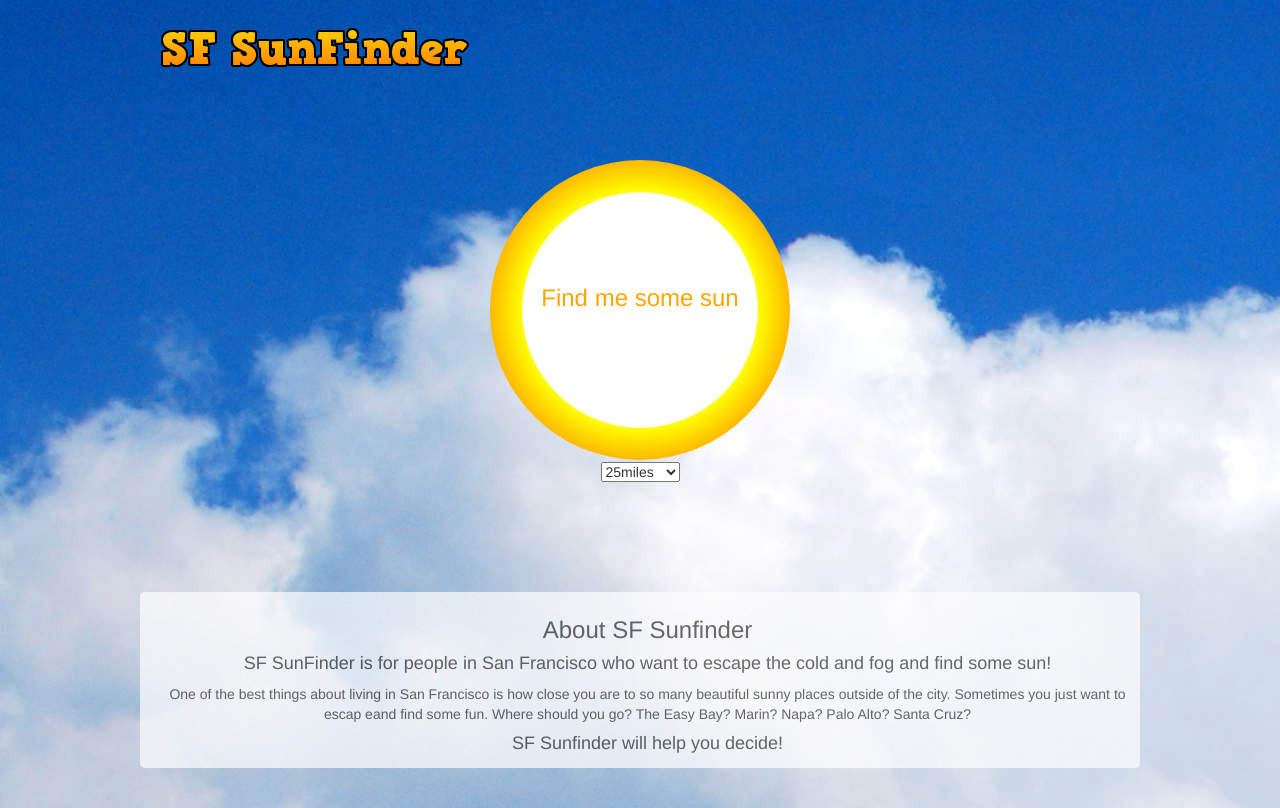
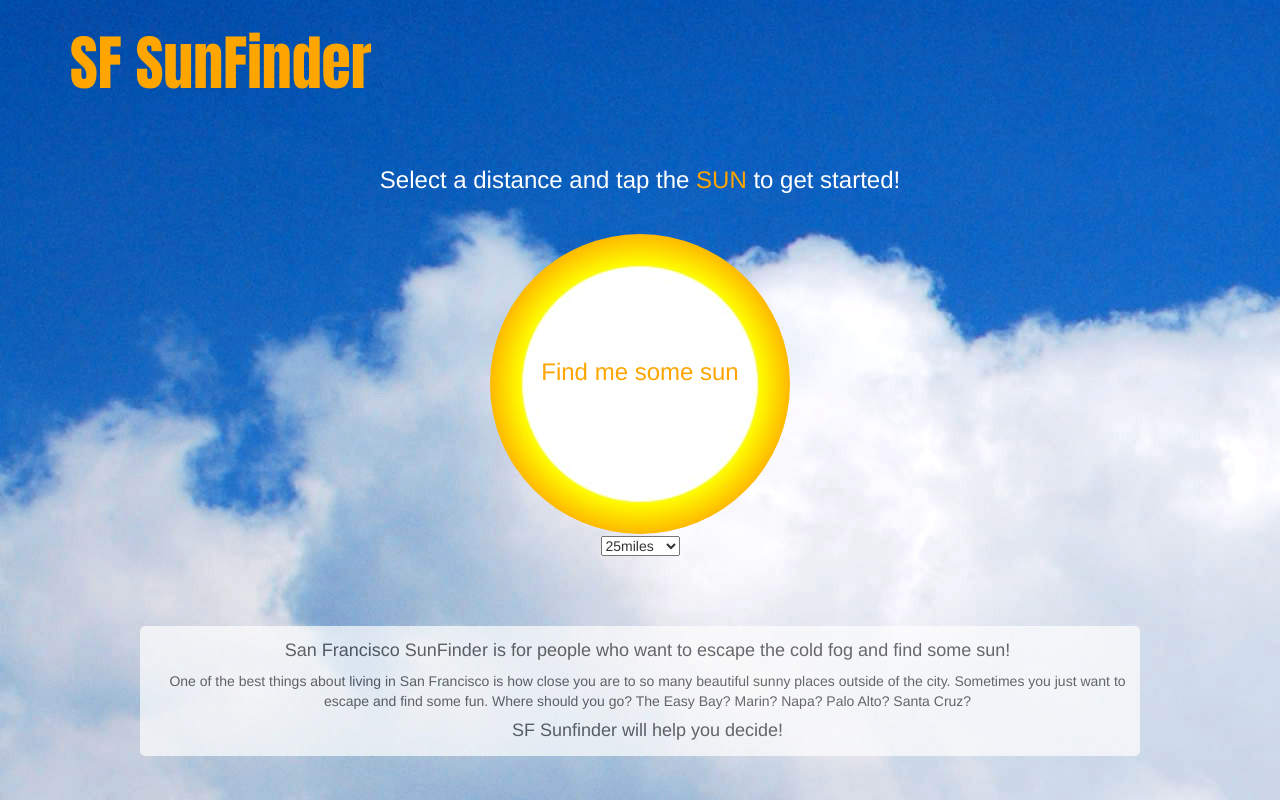
Before and after one commit to mikeyferg/sfSunFinder_final, a plain HTML site: page index.html in a window 1280 px wide. Drawn offline with nearby package versions, Linux system fonts and the light colour scheme.

Commit message:
design cleanup and fades

```diff
--- a/css/style.css
+++ b/css/style.css
@@ -7,16 +7,19 @@ body {
 	margin-top: 20px;
 }
 #logo a {
-	display: block;
-	width: 320px;
-	height: 60px;
-	background: url("../img/logo.png") no-repeat;
 	margin-bottom: 40px;
+	font-family: 'Anton', sans-serif;
+	font-size: 60px;
+	color: #ffa500;
 }
+
+#logo a:hover {
+	text-decoration: none;
+	color: white;
+}
+
 /*--------- Start Main ----------- */
 #main {
-	margin-top: 40px;
-	margin-bottom: 40px;
 	dis play: none;
 }
 #main img {
@@ -24,12 +27,8 @@ body {
 	margin: 0 auto;
 
 }
-#main p, #main h3 {
+#main p, #main h3, #main h4 {
 	text-align: center;
-}
-
-#main h3 a:hover {
-	color: white;
 }
 
 #main .sunButton {
@@ -38,13 +37,22 @@ body {
 	color: #ffa500;
 }
 
-#main p.distance a {
+.instructions {
+	backg round: white;
+	padding: 1px 0;
+	margin-bottom: 30px;
+	border-radius: 2px;
 	color: white;
-	text-decoration: none;
+	text-align: center;
+
+}
+
+.instructions span {
+	color:#ffa500 ;
 }
 
 select {
-	margin-bottom: 100px;
+	margin-bottom: 60px;
 }
 
 /*--  About Section --------- */
@@ -53,14 +61,9 @@ select {
 	padding: 5px 5px 5px 20px;
 	background: white;
 	border-radius:5px;
-	-moz-border-radius:5px;
-	-webkit-border-radius:5px;
 	opacity: .7;
 }
 
-.about h4 {
-	text-align: center;
-}
 
 /* ------------Begin Results ----------------- */
 #results {
@@ -82,8 +85,7 @@ select {
     background: url("../img/hotslogan1.gif") no-repeat;
 }
 
-
-#temperatures table,th,td {
+table,th,td {
 	bor der:1px solid black;
 }
 
@@ -121,8 +123,6 @@ table th {
 	padding: 15px;
 }
 
-
-
 th:first-child {
     border-radius: 6px 0 0 0;
 }
@@ -130,16 +130,6 @@ th:first-child {
 th:last-child {
     border-radius: 0 6px 0 0;
 }
-
-
-
-
-
-
-
-
-
-
 
 /*--------------- End results ------------------- */
 
--- a/index.html
+++ b/index.html
@@ -5,8 +5,9 @@
 		<meta name="description" content="Find the warmest cities to go to near San Francisco.">
 		<meta name="keywords" content="San Francisco, Sun, weather, hot, warm">
 		<meta name="viewport" content="width=device-width, initial-scale=1.0">
-		<title>SF SunFinder</title>
+		<title>San Francisco SunFinder</title>
 		<!-- Latest compiled and minified CSS -->
+		<link href='http://fonts.googleapis.com/css?family=Anton' rel='stylesheet' type='text/css'>
 		<link rel="stylesheet" href="https://maxcdn.bootstrapcdn.com/bootstrap/3.2.0/css/bootstrap.min.css">
 		<!-- My stylesheet -->
 		<link rel="stylesheet" href="css/style.css">
@@ -16,11 +17,16 @@
 		<div class="container">
 			<header id="header" class="row">
 				<div id="logo" >
-					<a class="col-md-11 col-md-offset-1" href="index.html"></a>
+					<a class="col-md-12" href="index.html">SF SunFinder</a>
 				</div><!--#logo -->
 			</header><!-- #header -->
 
 			<div id="main" class="row">
+	    		<div class="row">
+					<div class="instructions col-md-12">
+						<h3>Select a distance and tap the <span>SUN</span> to get started!</h3>
+					</div>
+				</div> <!-- .row -->
 				<div class="sun col-md-4 col-md-offset-4">
 					<a class="sunimage"><img class="img-circle" src="img/sun.jpg" alt="Sun Finder"></a>
 					<h3 class="sunButton">Find me some sun</h3>
@@ -31,38 +37,16 @@
     						<option>60miles</option>
     						<option>100miles</option>
 						</select>
+					</p>
 		    	</div>
-
-
-				<!-- Single button -
-				<div class="btn-group">
-				  <button type="button" class="btn btn-default dropdown-toggle" data-toggle="dropdown">
-				  Distance <span class="caret"></span>
-				  </button>
-				  <ul class="dropdown-menu" role="menu">
-				    <li><a href="#">25miles</a></li>
-				    <li><a href="#">40miles</a></li>
-				    <li><a href="#">60miles</a></li>
-				    <li><a href="#">100miles</a></li>
-				  </ul>
-				</div> -->
-
-
-
-
-
-
-
-
-		    		<div class="about row">
-						<div class="aboutBox col-md-10 col-md-offset-1">
-							<h3>About SF Sunfinder</h3>
-							<h4>SF SunFinder is for people in San Francisco who want to escape the cold and fog and find some sun!</h4>
-							<p>One of the best things about living in San Francisco is how close you are to so many beautiful sunny places outside of the city.  Sometimes you just want to escap eand find some fun.  Where should you go?  The Easy Bay? Marin? Napa? Palo Alto? Santa Cruz?</p>
-							<h4>SF Sunfinder will help you decide!</h4>
-						</div> <!--.mainBox -->
-					</div> <!-- .aboutMain -->
-		    </div>
+	    		<div class="about row">
+					<div class="aboutBox col-md-10 col-md-offset-1">
+						<h4>San Francisco SunFinder is for people who want to escape the cold fog and find some sun!</h4>
+						<p>One of the best things about living in San Francisco is how close you are to so many beautiful sunny places outside of the city.  Sometimes you just want to escape and find some fun.  Where should you go?  The Easy Bay? Marin? Napa? Palo Alto? Santa Cruz?</p>
+						<h4>SF Sunfinder will help you decide!</h4>
+					</div> <!--.aboutBox -->
+				</div> <!-- .about -->
+		    </div> <!-- .main -->
 		    <div id="results" class="row">
 				<div class=".col-md-12">
 					<div class="hotslogan">
@@ -108,7 +92,7 @@
         		</div><!-- .span12 -->
 			</div><!-- results -->
 
-		<!--	<footer id="footer" class="row">
+			<!--	<footer id="footer" class="row">
 				<ul class="col-md-12">
 					<li><a href="about.html">About</a></li>
 					<li><a href="contact.html">Contact</a></li>
--- a/js/app.js
+++ b/js/app.js
@@ -9,8 +9,8 @@ $(document).ready(function($) {
 
 		distance = $(this).closest('.sun').find('.distance option:selected').text();
 		weather(distance);
-		$(this).closest('.sun').closest('#main').hide();
-		$(this).closest('.sun').closest('#main').closest('.container').find('#results').show();
+		$(this).closest('.sun').closest('#main').fadeOut();
+		$(this).closest('.sun').closest('#main').closest('.container').find('#results').fadeIn();
 	})
 
 
@@ -21,8 +21,6 @@ $(document).ready(function($) {
 		$('#main').hide();
 		$(this).closest('li').closest('.dropdown-menu').closest('.btn-group').closest('#main').closest('.container').find('#results').show();
 	})
-
-
 
 
 
```
